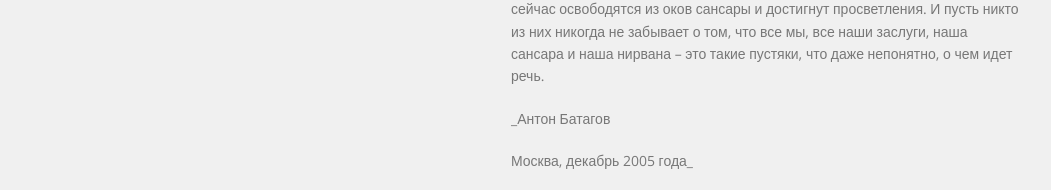
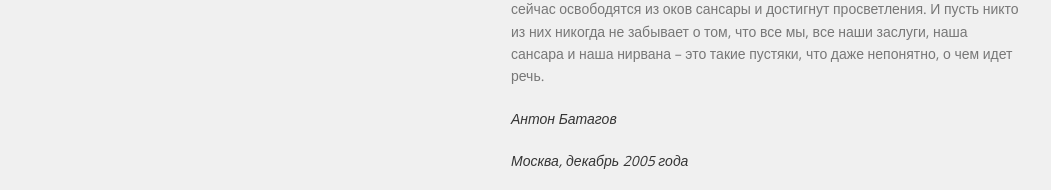
Before and after one commit to Integral/batagov, a Jekyll site: the page built from _posts/words/2005-12-10-dorozhnik.md, in a window 1280 px wide and 900 px high, scrolled down 12846 px. Shown: the part 707-897 px from the top of the window, without its empty margins (119-1170 px from the left). Built offline with Jekyll 4.4.1, drawn with Linux system fonts in a browser that asks for light colours; nearby versions of some CDN libraries.

```diff
--- a/_posts/words/2005-12-10-dorozhnik.md
+++ b/_posts/words/2005-12-10-dorozhnik.md
@@ -132,6 +132,6 @@ _Посвящение заслуг_
 
 
 
-_Антон Батагов
+_Антон Батагов_
 
-Москва, декабрь 2005 года_
+_Москва, декабрь 2005 года_
```
